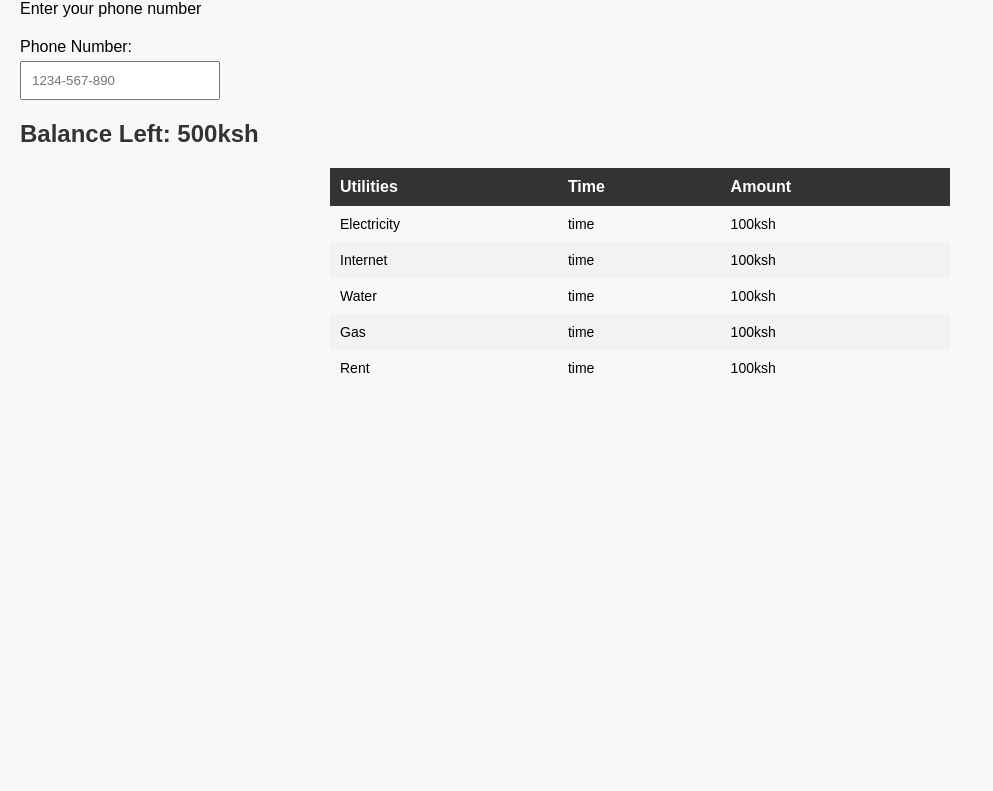
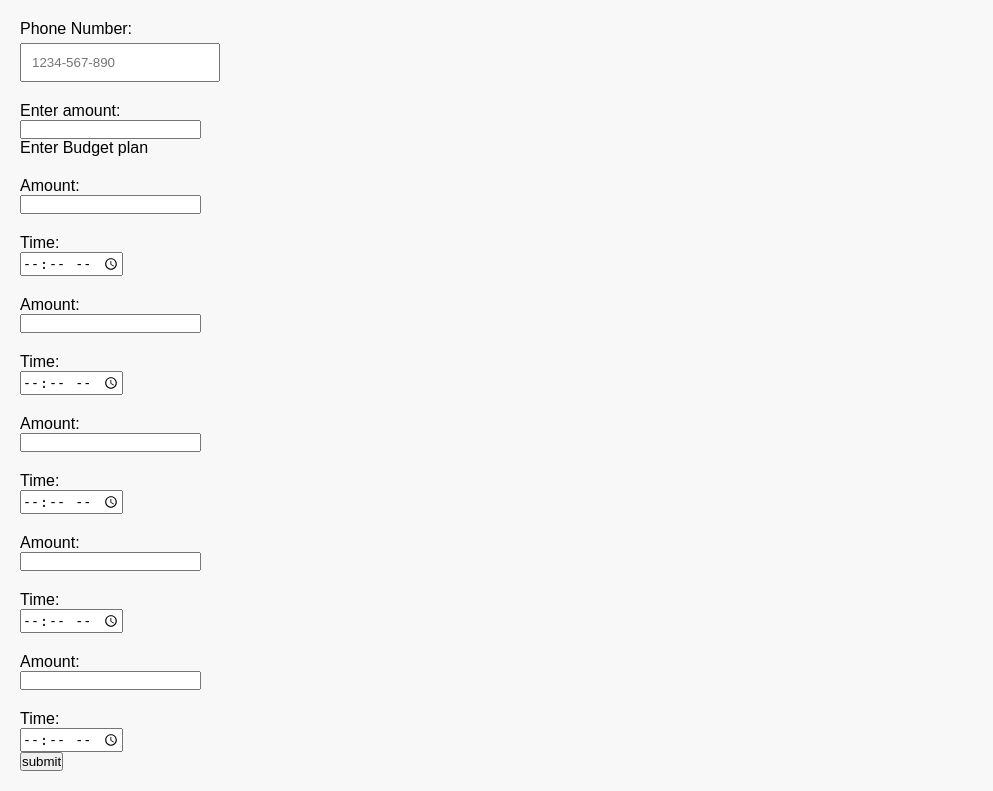
Before and after one commit to she-loves-marvin/School-project, a Flask app: template templates/home.html in a window 1280 px wide. Shown: the part 88-879 px from the top of the page, without its empty margins (0-993 px from the left). Before the commit the page ends 461 px from the top, so only its background shows below. Run offline with Flask 2, Linux system fonts and the light colour scheme; the template is opened without the code that fills it, so the values that code supplies are empty; some libraries are stand-ins or nearby versions.

Commit message:
first commit

```diff
--- a/templates/home.html
+++ b/templates/home.html
@@ -12,52 +12,45 @@
   </header>
 
   <div>
-    <p>Enter your phone number</p>
     <label for="phone">Phone Number:</label>
     <input type="tel" id="phone" name="phone" pattern="[0-9]{4}-[0-9]{3}-[0-9]{3}" placeholder="1234-567-890" required>
   </div>
 
   <div>
-    <h2 id="balance">Balance Left: 500ksh</h2>
+    <label for="cash">Enter amount:</label>
+    <input type="number" name="amount" id="amount">
   </div>
 
-  <table id="utilityTable">
-    <thead>
-      <tr>
-        <th>Utilities</th>
-        <th>Time</th>
-        <th>Amount</th>
-      </tr>
-    </thead>
-    <tbody>
-      <tr>
-        <td>Electricity</td>
-        <td id="electricityTime">time</td>
-        <td>100ksh</td>
-      </tr>
-      <tr>
-        <td>Internet</td>
-        <td id="internetTime">time</td>
-        <td>100ksh</td>
-      </tr>
-      <tr>
-        <td>Water</td>
-        <td id="waterTime">time</td>
-        <td>100ksh</td>
-      </tr>
-      <tr>
-        <td>Gas</td>
-        <td id="gasTime">time</td>
-        <td>100ksh</td>
-      </tr>
-      <tr>
-        <td>Rent</td>
-        <td id="rentTime">time</td>
-        <td>100ksh</td>
-      </tr>
-    </tbody>
-  </table>
+  <div class="Table">
+    <p>Enter Budget plan</p>
+  <label for="budget">Amount:</label>
+  <input type="text" name="Amount" id="amount">
+  <label for="clock">Time:</label>
+  <input type="time" name="Time" id="time">
 
+  <label for="budget">Amount:</label>
+  <input type="text" name="Amount" id="amount">
+  <label for="clock">Time:</label>
+  <input type="time" name="Time" id="time">
+
+  <label for="budget">Amount:</label>
+  <input type="text" name="Amount" id="amount">
+  <label for="clock">Time:</label>
+  <input type="time" name="Time" id="time">
+
+  <label for="budget">Amount:</label>
+  <input type="text" name="Amount" id="amount">
+  <label for="clock">Time:</label>
+  <input type="time" name="Time" id="time">
+
+  <label for="budget">Amount:</label>
+  <input type="text" name="Amount" id="amount">
+  <label for="clock">Time:</label>
+  <input type="time" name="Time" id="time">
+  </div>
+
+
+  <input type="button" value="submit">
   <script src="/static/js/home.js"></script>
 </body>
 </html>
```
